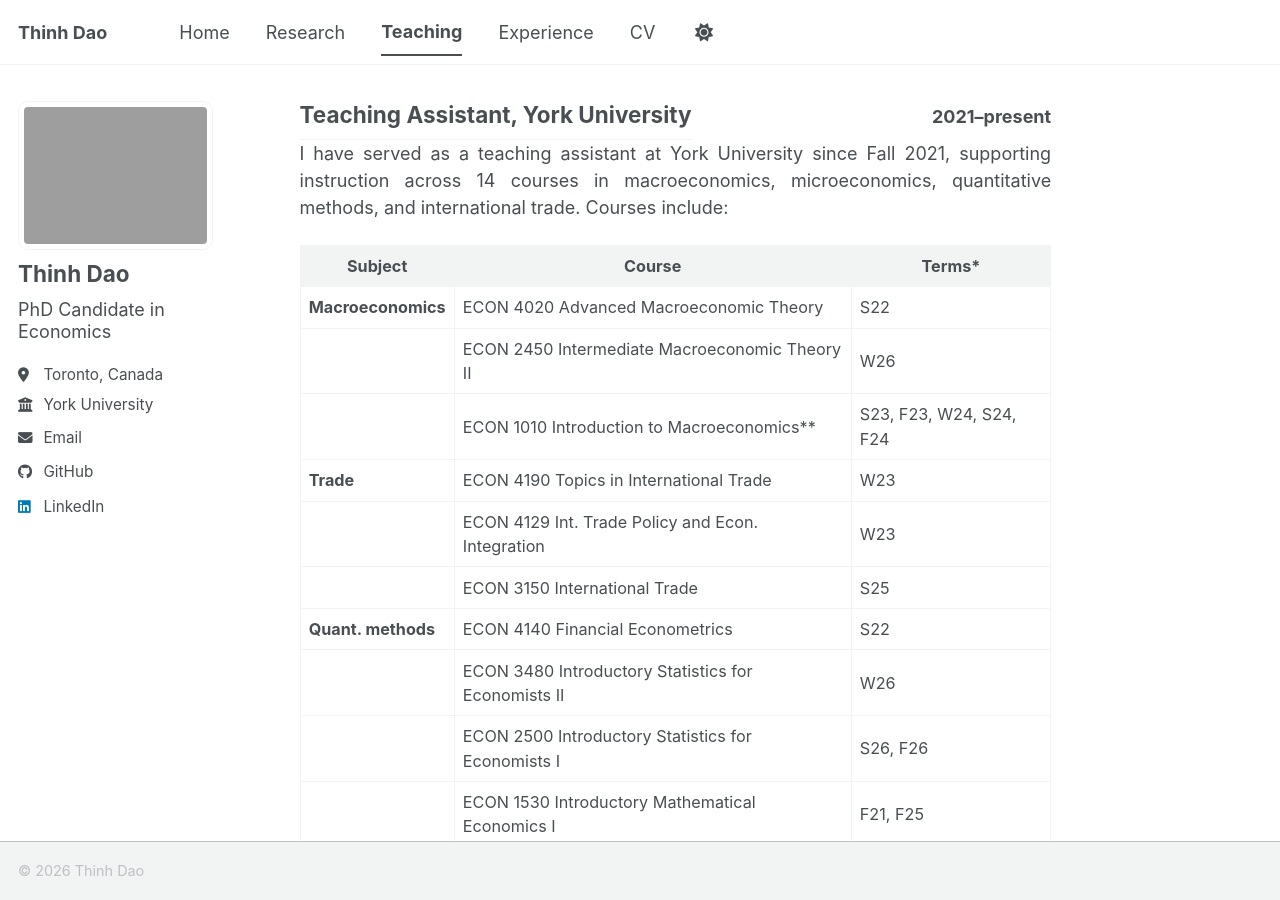
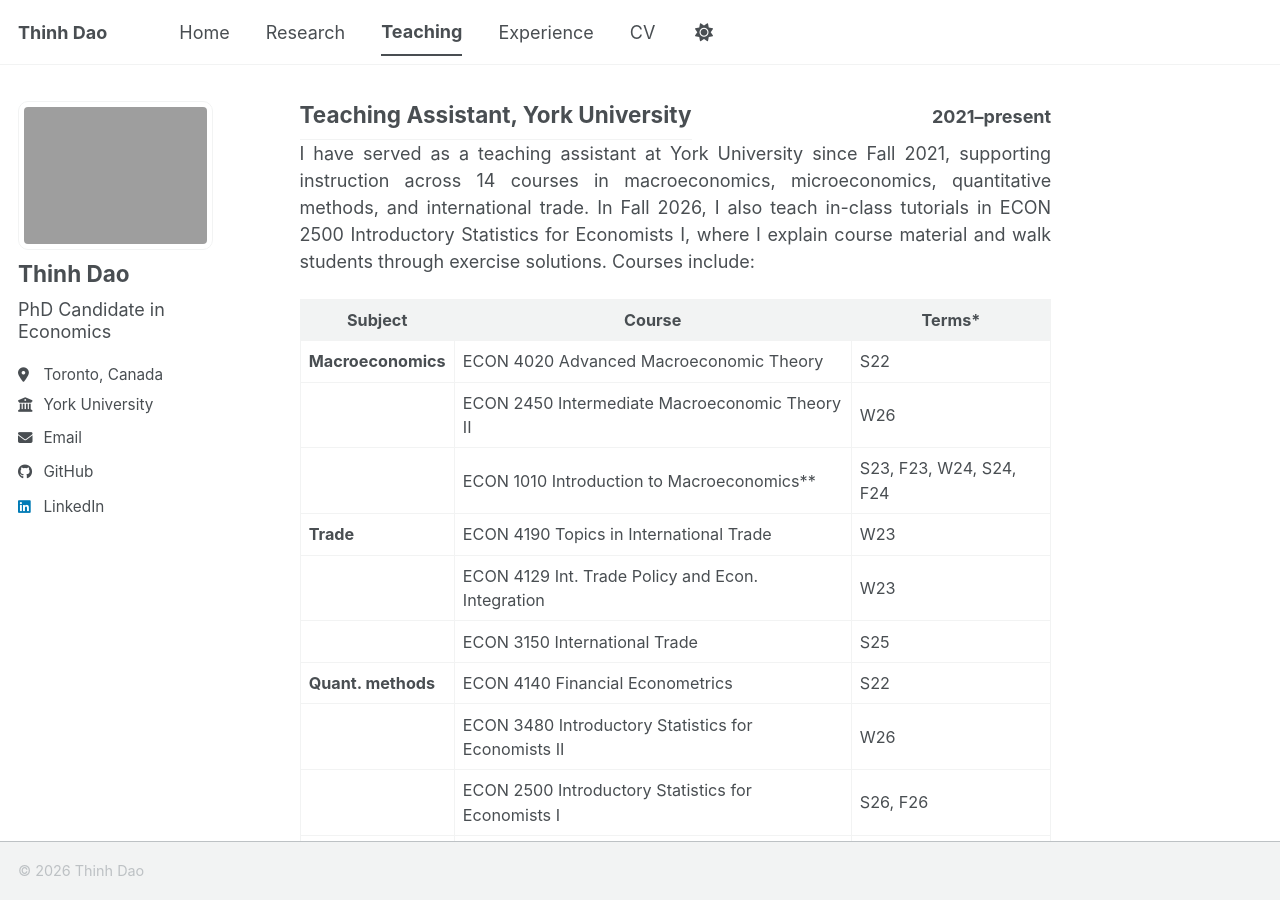
Before and after one commit to thinh-dao-econ/thinh-dao-econ.github.io, a Jekyll site: the page built from _pages/teaching.md, in a window 1280 px wide and 900 px high. Built offline with Jekyll 4.4.1, drawn with Linux system fonts in a browser that asks for light colours; a style sheet for code colours, icons or effects is not loaded.

Commit message:
Update teaching assistant role description
Added details about teaching in-class tutorials for ECON 2500.

```diff
--- a/_pages/teaching.md
+++ b/_pages/teaching.md
@@ -17,7 +17,7 @@ table th { text-align: center !important; }
 <h2 style="margin:0;">Teaching Assistant, York University</h2> <span><strong>2021–present</strong></span>
 </div>
 
-I have served as a teaching assistant at York University since Fall 2021, supporting instruction across 14 courses in macroeconomics, microeconomics, quantitative methods, and  international trade. Courses include:
+I have served as a teaching assistant at York University since Fall 2021, supporting instruction across 14 courses in macroeconomics, microeconomics, quantitative methods, and international trade. In Fall 2026, I also teach in-class tutorials in ECON 2500 Introductory Statistics for Economists I, where I explain course material and walk students through exercise solutions. Courses include:
 
 | Subject | Course | Terms\* |
 |---|---|---|
```
